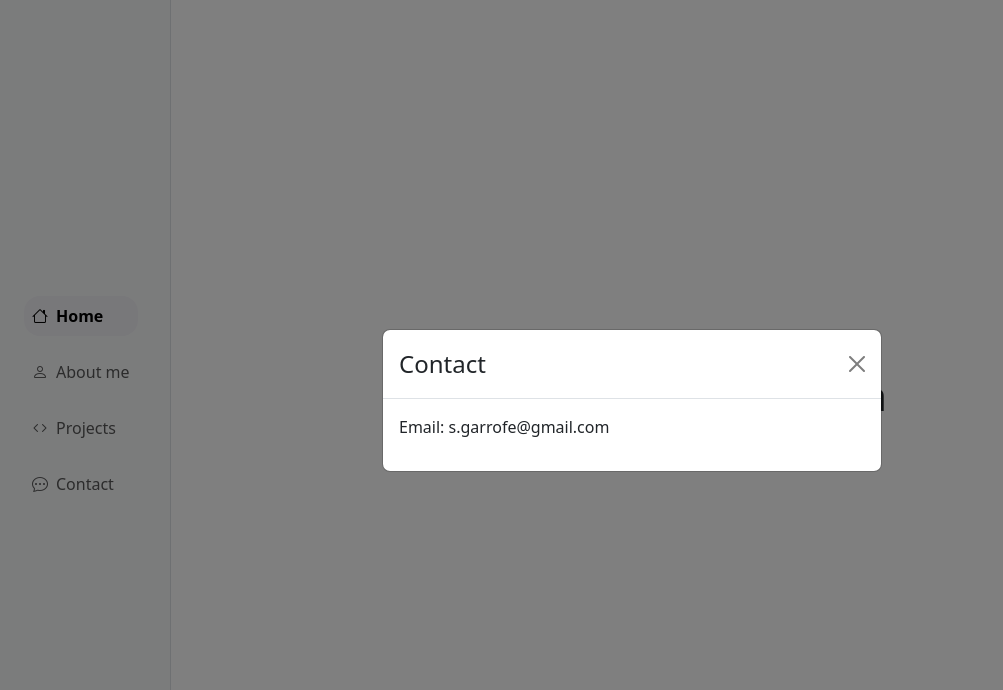
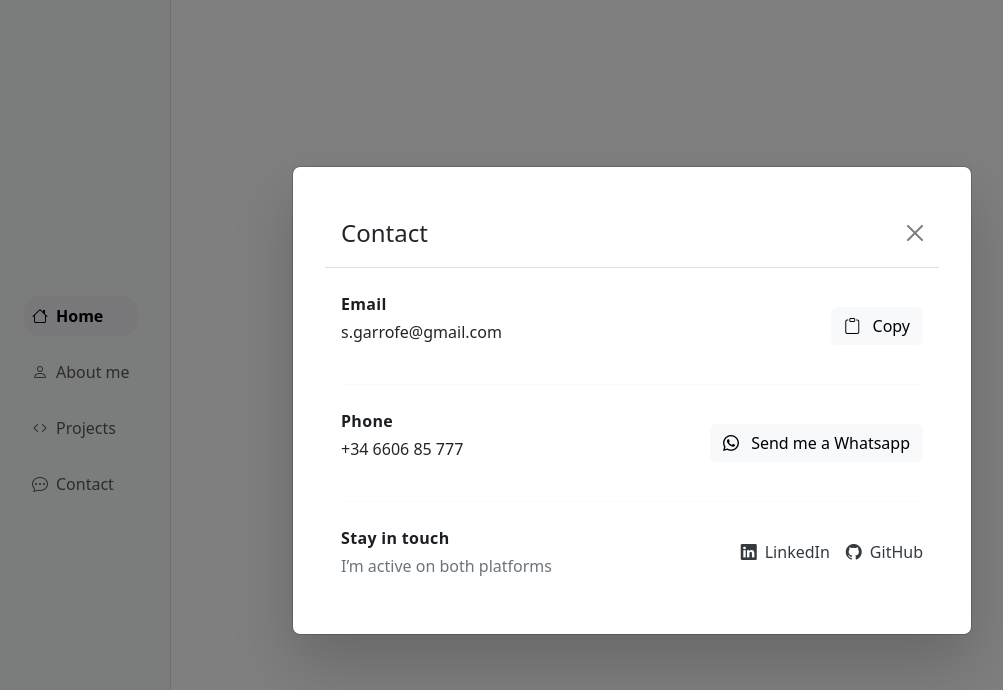
Before and after one commit to saragarrofe/saragarrofe, a React (Vite) app in the folder portfolio/: page / in a window 1280 px wide. Both pictures are taken after a click on the button "Contact". Shown: the top 690 px of the page, without its empty margins (8-1011 px from the left). Built offline with nearby package versions, Linux system fonts and the light colour scheme.

Commit message:
feat(contact): add styles to contact modal

```diff
--- a/portfolio/src/components/Contact/Contact.css
+++ b/portfolio/src/components/Contact/Contact.css
@@ -0,0 +1,75 @@
+.contact-dialog {
+  --bs-modal-width: 680px;
+}
+
+.contact-content {
+  border: 0;
+  padding: 2rem;
+  border-radius: 24px;
+  overflow: hidden;
+  background: rgba(248, 249, 250, 0.9);
+  backdrop-filter: saturate(150%) blur(6px);
+  box-shadow: 0 30px 60px rgba(0,0,0,.18);
+  font-size: 1rem;
+}
+
+.contact-header {
+  border-bottom: 0;
+  padding: 1.5rem 2rem;
+}
+
+.contact-body { padding: 1.5rem 2rem 2rem; }
+
+.contact-row {
+  display: flex;
+  align-items: center;
+  justify-content: space-between;
+  gap: 1.25rem;
+  padding: .5rem 0;
+}
+
+
+.label {
+  margin: 0 0 .25rem 0;
+  letter-spacing: .02em;
+  font-weight: 600;
+  color: #1b1f24;
+}
+
+.muted {
+  margin: 0;
+  color: #6c757d;
+}
+
+.btn-ghost {
+  background: #fff;
+  border: 1px solid #e9ecef;
+  border-radius: .75rem;
+  padding: .5rem .875rem;
+  box-shadow: none;
+}
+.btn-ghost:hover { background: #f8f9fa; }
+
+.divider {
+  border: 0;
+  border-top: 1px solid #eee;
+  margin: 1rem 0;
+}
+.social a {
+  color: #343a40;
+  text-decoration: none;
+  transition: color .2s ease, transform .2s ease;
+}
+.social a:hover { color: var(--bs-primary); transform: translateY(-1px); }
+
+.contact-content {
+  opacity: 0;
+  transform: translateY(8px);
+  animation: modalIn .22s ease-out forwards;
+}
+@keyframes modalIn { to { opacity: 1; transform: translateY(0); } }
+
+@media (max-width: 575.98px) {
+  .contact-row { flex-direction: column; align-items: flex-start; }
+  .actions { width: 100%; display: flex; gap: .5rem; }
+}
--- a/portfolio/src/components/Contact/Contact.tsx
+++ b/portfolio/src/components/Contact/Contact.tsx
@@ -1,4 +1,4 @@
-import { Modal } from "react-bootstrap";
+import { Button, Modal } from "react-bootstrap";
 import "./Contact.css"
 
 type ContactProps = {
@@ -9,13 +9,51 @@ type ContactProps = {
 export default function Contact({ show, handleClose }: ContactProps) {
     return (
         <>
-            <Modal show={show} onHide={handleClose} dialogClassName="modal-dialog-centered">
-                    <Modal.Header closeButton>
-                        <Modal.Title>Contact</Modal.Title>
-                    </Modal.Header>
-                    <Modal.Body>
-                        <p>Email: s.garrofe@gmail.com</p>
-                    </Modal.Body>
+            <Modal show={show} onHide={handleClose} centered dialogClassName="contact-dialog" contentClassName="contact-content">
+                <Modal.Header closeButton className="contact-header">
+                    <Modal.Title>Contact</Modal.Title>
+                </Modal.Header>
+                <Modal.Body className="contact-body">
+                    <div className="contact-row">
+                        <div>
+                            <p className="label">Email</p>
+                            <p className="value">s.garrofe@gmail.com</p>
+                        </div>
+                        <div className="actions">
+                             <Button variant="light" className="btn-ghost">
+                                <i className="bi bi-clipboard me-2" /> Copy
+                            </Button>
+                        </div>
+                    </div>
+                     <hr className="divider" />
+                    <div className="contact-row">
+                        <div>
+                            <p className="label">Phone</p>
+                            <p className="value">+34 6606 85 777</p>
+                        </div>
+                        <div className="actions">
+                             <Button variant="light" className="btn-ghost">
+                                <i className="bi bi-whatsapp me-2" /> Send me a Whatsapp
+                            </Button>
+                        </div>
+                    </div>
+                    <hr className="divider" />
+                    <div className="contact-row">
+                        <div>
+                            <p className="label">Stay in touch</p>
+                            <p className="muted">I’m active on both platforms</p>
+                        </div>
+                        <div className="social d-flex align-items-center gap-3">
+                            <a href="https://linkedin.com/in/sara-garrofe-artigas" className="d-inline-flex align-items-center">
+                                <i className="bi bi-linkedin me-2" /> LinkedIn
+                            </a>
+                            <a href="https://github.com/saragarrofe" className="d-inline-flex align-items-center">
+                                <i className="bi bi-github me-2" /> GitHub
+                            </a>
+                        </div>
+                    </div>
+
+                </Modal.Body>
             </Modal>
         </>
     )
```
